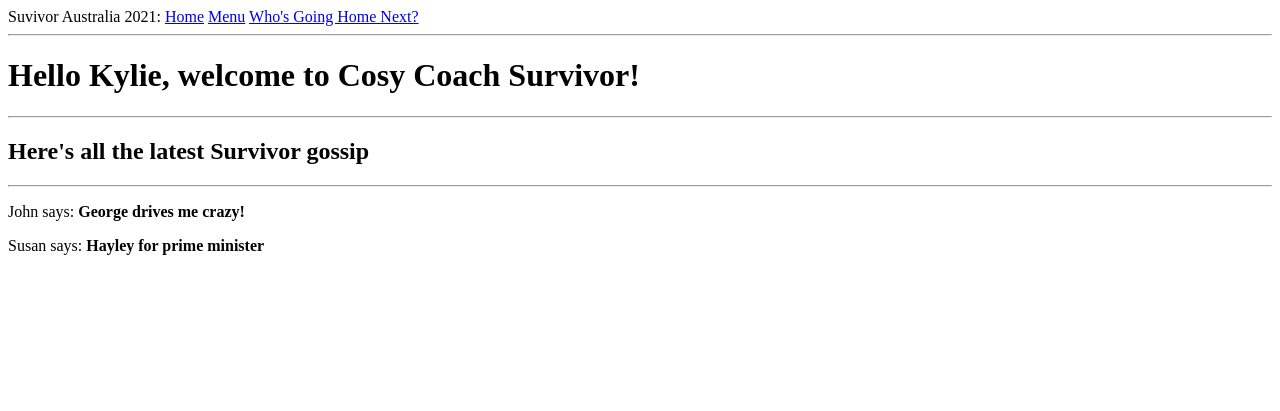
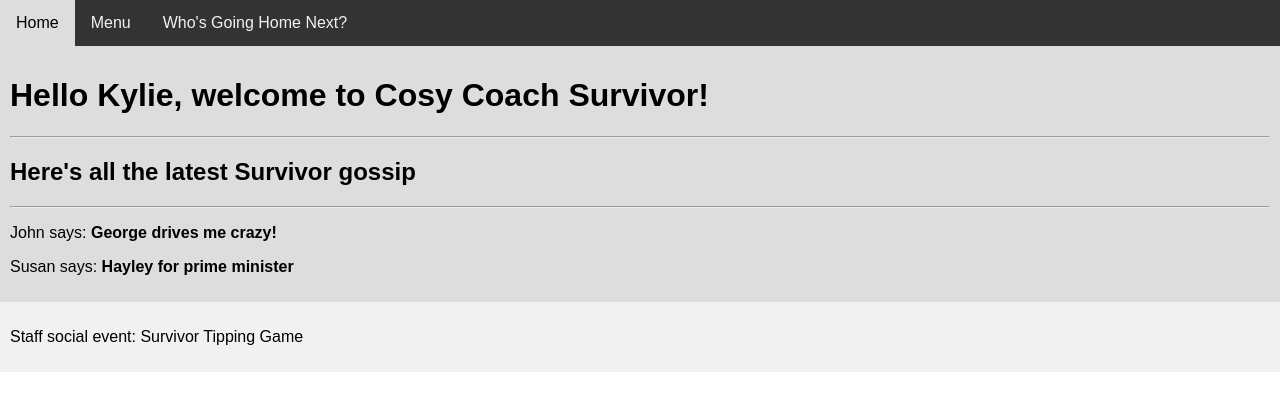
Before and after one commit to HGC-teacher/Survivor_Tipster, a Flask app: page / in a window 1280 px wide. Shown: the top 411 px of the page. Run offline with Flask 2, Linux system fonts and the light colour scheme.

Commit message:
style.css template added

```diff
--- a/microblog/app/templates/base.html
+++ b/microblog/app/templates/base.html
@@ -1,6 +1,7 @@
 <!doctype html>
 <html>
     <head>
+        <link rel="stylesheet" href="/css/style.css">
       {% if title %}
       <title>{{ title }} - Microblog</title>
       {% else %}
@@ -8,12 +9,16 @@
       {% endif %}
     </head>
     <body>
-        <div>Suvivor Australia 2021:
+        <div class="topnav">
             <a href="/index">Home</a>
             <a href="/menu">Menu</a>
             <a href="/bet">Who's Going Home Next?</a>
         </div>
-        <hr>
+        <div class='content'>
         {% block content %}{% endblock %}
+        </div>
+        <div class="footer">
+            <p>Staff social event: Survivor Tipping Game</p>
+        </div>
     </body>
 </html>
--- /dev/null
+++ b/microblog/app/templates/css/style.css
@@ -0,0 +1,43 @@
+* {
+    box-sizing: border-box;
+    font-family: Arial, Helvetica, sans-serif;
+  }
+
+  body {
+    margin: 0;
+    font-family: Arial, Helvetica, sans-serif;
+  }
+
+  /* Style the top navigation bar */
+  .topnav {
+    overflow: hidden;
+    background-color: #333;
+  }
+
+  /* Style the topnav links */
+  .topnav a {
+    float: left;
+    display: block;
+    color: #f2f2f2;
+    text-align: center;
+    padding: 14px 16px;
+    text-decoration: none;
+  }
+
+  /* Change color on hover */
+  .topnav a:hover {
+    background-color: #ddd;
+    color: black;
+  }
+
+  /* Style the content */
+  .content {
+    background-color: #ddd;
+    padding: 10px;
+  }
+
+  /* Style the footer */
+  .footer {
+    background-color: #f1f1f1;
+    padding: 10px;
+  }
```
